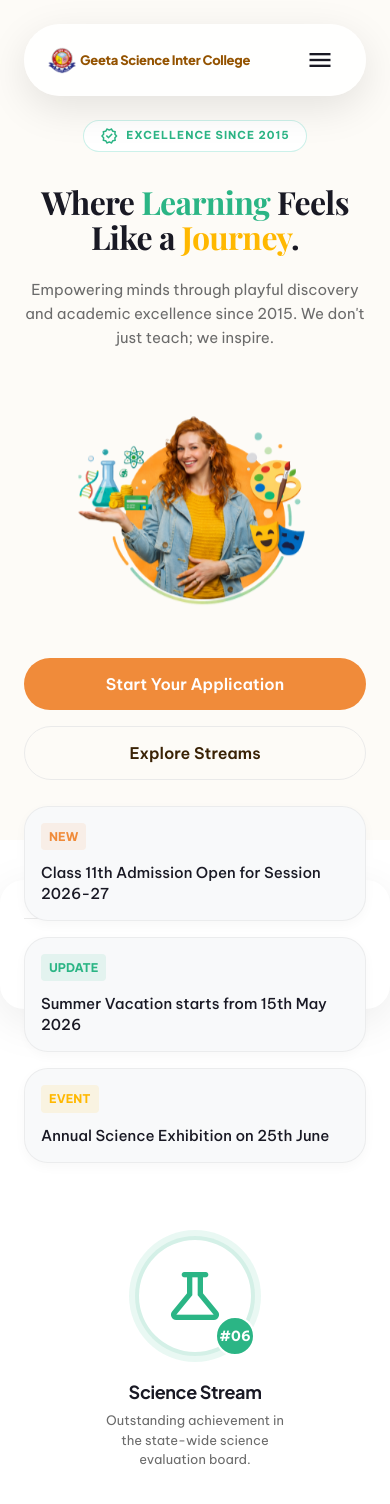
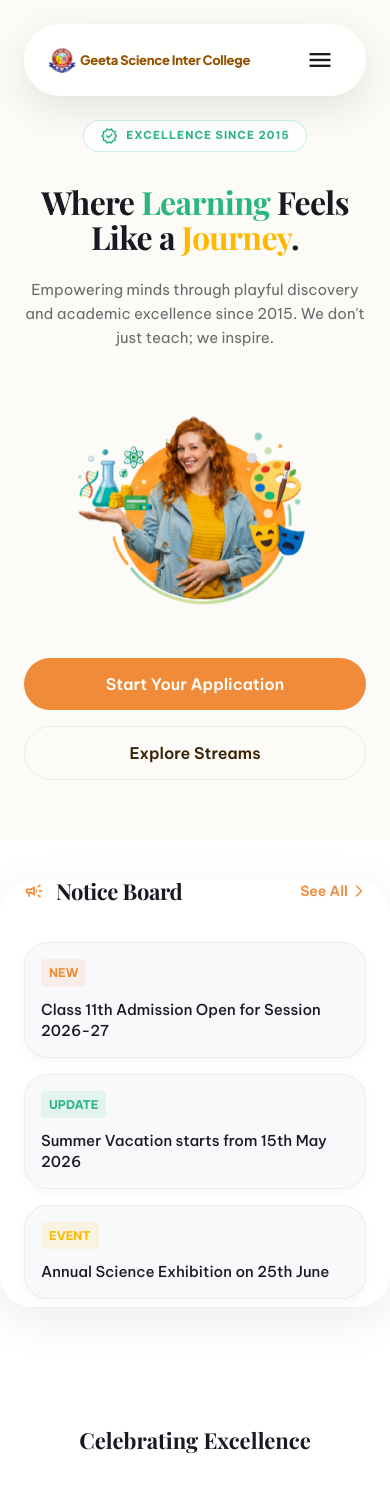
Before and after one commit to Subhampas1/geetascienceintercollege, a React (Vite) app: page / in a window 390 px wide. Shown: the top 1504 px of the page. Built offline with nearby package versions, Linux system fonts and the light colour scheme; a web font is replaced by a local one.

Commit message:
Fix critical CSS conflict hiding Notice Board and Hero elements on mobile

```diff
--- a/src/pages/Home.css
+++ b/src/pages/Home.css
@@ -658,11 +658,6 @@ section {
   .hero-actions button { width: 100%; }
   .hero-image-col { padding: 0 24px; }
 
-  .notice-container { flex-direction: column; height: auto; padding: 24px; gap: 24px; border-radius: var(--radius-lg); }
-  .notice-header { padding: 0; width: 100%; justify-content: center; border-right: none; border-bottom: 1px solid var(--color-border); padding-bottom: 16px; }
-  .notice-header h2 { display: block; }
-  .notice-scroll-wrapper { width: 100%; height: 50px; }
-  .notice-action { padding: 16px 0 0 0; width: 100%; justify-content: center; border-left: none; border-top: 1px solid var(--color-border); }
 
   .toppers-grid, .streams-grid, .advantage-grid { gap: 48px; }
 
```
